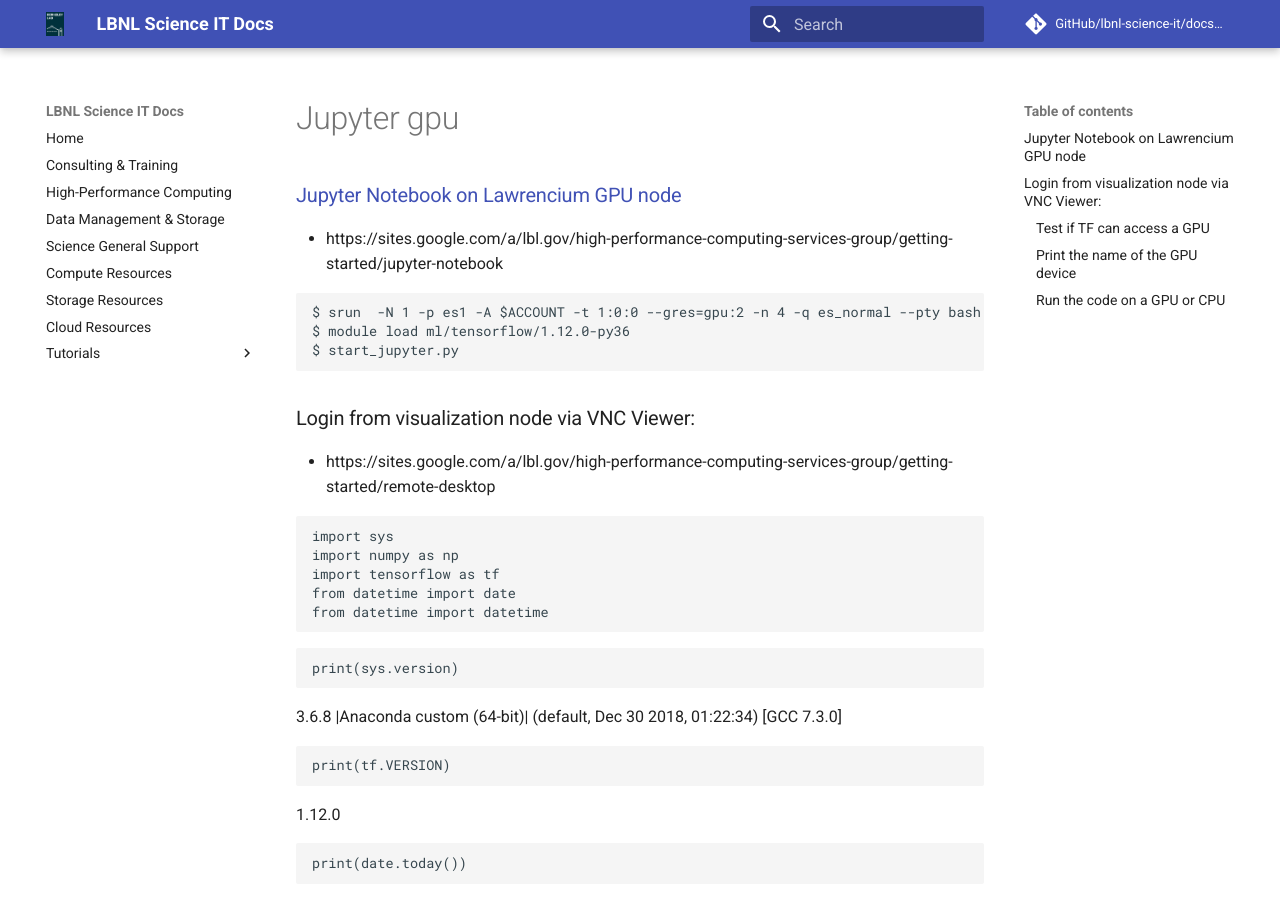
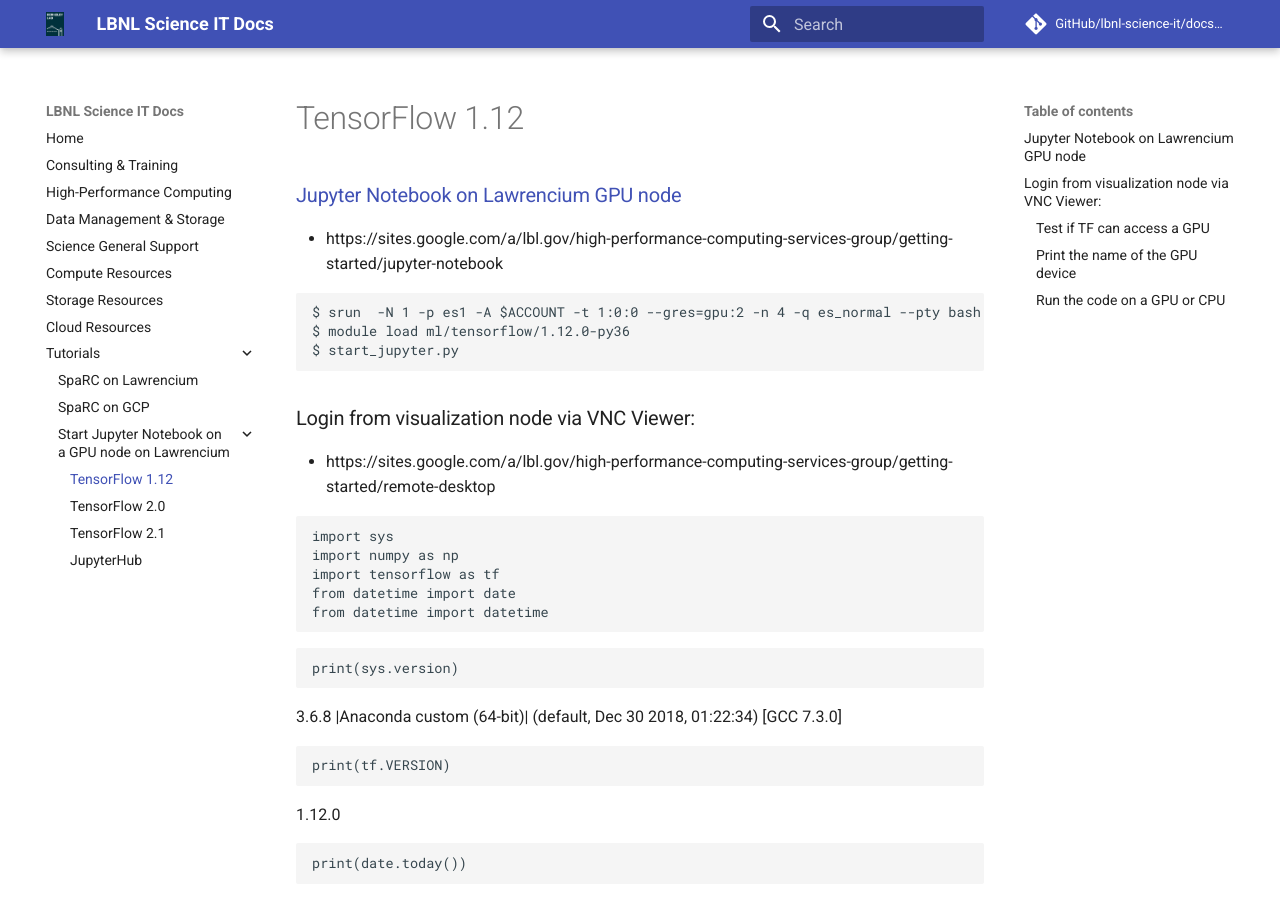
Before and after one commit to lbnl-science-it/docs-source, an MkDocs documentation site: the page built from docs/jupyter_gpu.md, in a window 1280 px wide and 900 px high. Built offline with MkDocs 1.6.1 and Material for MkDocs 9.7.7, drawn with Linux system fonts in a browser that asks for light colours; comment, search, counter and statistics services are not loaded.

Commit message:
Jupyter Notebook on a GPU node

```diff
--- a/mkdocs.yml
+++ b/mkdocs.yml
@@ -32,3 +32,8 @@ nav:
     - Tutorials:
         - "SpaRC on Lawrencium": sparc_on_lawrencium.md
         - "SpaRC on GCP": sparc_on_gcp.md
+        - "Start Jupyter Notebook on a GPU node on Lawrencium":
+            - "TensorFlow 1.12": jupyter_gpu.md
+            - "TensorFlow 2.0": jupyter_gpu_tensorflow_2.0.md
+            - "TensorFlow 2.1": jupyter_gpu_tensorflow_2.1.md
+            - "JupyterHub": jupyterhub_gpu.md
```
